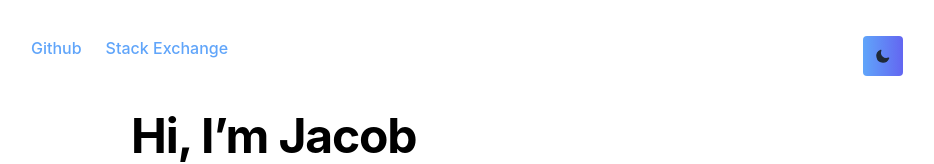
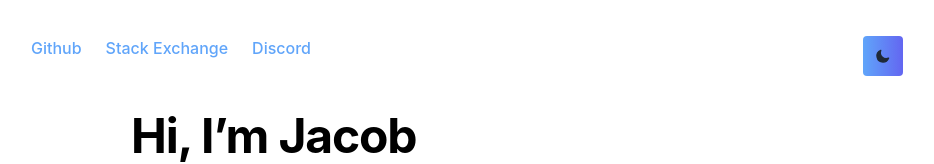
Before and after one commit to jalbrekt85/portfolio, a Next.js app in the folder my-project/: page / in a window 1280 px wide. Shown: the top 164 px of the page, without its empty margins (173-1107 px from the left). Built offline with nearby package versions, Linux system fonts and the light colour scheme; a web font is replaced by a local one; what @tailwindcss/typography would draw is missing.

Commit message:
add discord

```diff
--- a/my-project/components/Container.js
+++ b/my-project/components/Container.js
@@ -57,6 +57,14 @@ export default function Container(props) {
               Stack Exchange
             </a>
           </li>
+          <li class="mr-6">
+            <a
+              className="text-md font-medium text-blue-400"
+              href="https://discordapp.com/users/4944/"
+            >
+              Discord
+            </a>
+          </li>
         </ul>
         <button
           aria-label="Toggle Dark Mode"
```
